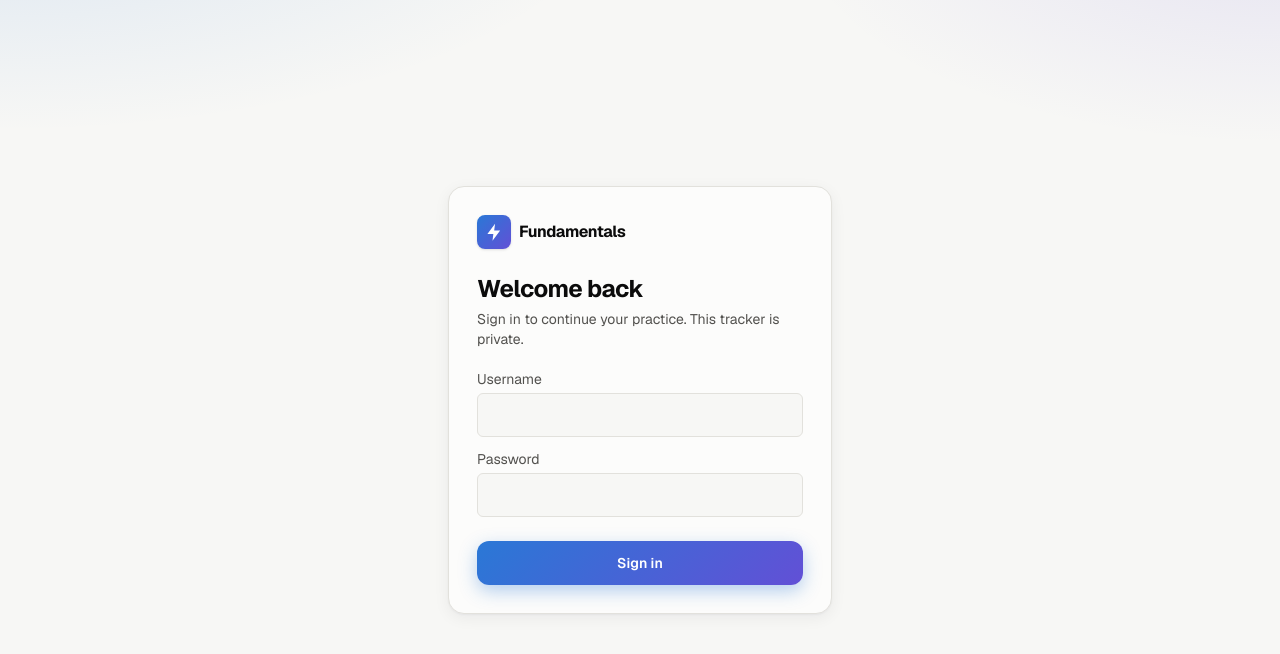
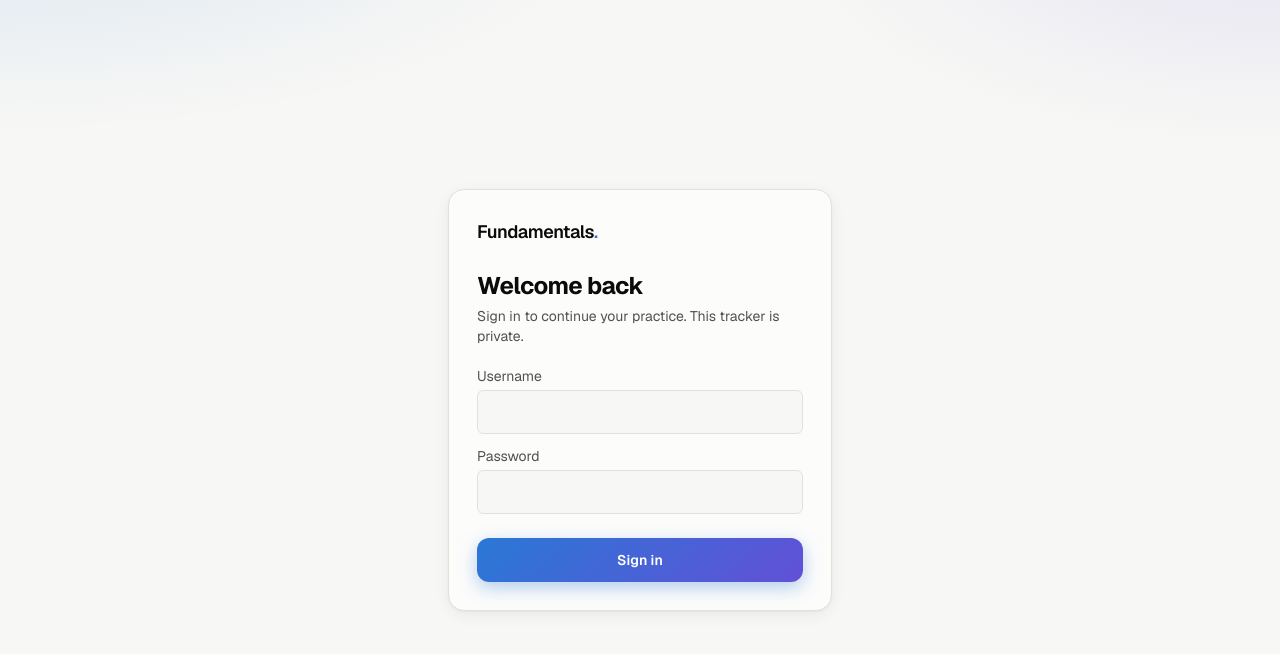
Before and after one commit to bhargavaramkv/fundamentals-tracker, a Next.js app: page /settings in a window 1280 px wide. Shown: the top 654 px of the page. Built offline with nearby package versions, Linux system fonts and the light colour scheme.

Commit message:
style: restore the plain "Fundamentals." wordmark
Co-Authored-By: Claude Opus 5.5 <noreply@anthropic.com>
Claude-Session: https://claude.ai/code/session_018WzAxEn71uyLA87bb2HzbQ

```diff
--- a/components/AuthGate.tsx
+++ b/components/AuthGate.tsx
@@ -156,7 +156,7 @@ function LoginScreen({ onSubmit }: { onSubmit: (username: string, password: stri
   return (
     <div className="flex flex-1 items-center justify-center px-[max(1rem,env(safe-area-inset-left))] pt-[calc(env(safe-area-inset-top)+2rem)] pb-[calc(env(safe-area-inset-bottom)+2rem)]">
       <form onSubmit={submit} className="card w-full max-w-sm p-7">
-        <BrandMark size={34} />
+        <BrandMark className="text-lg" />
         <h1 className="mt-6 text-2xl font-bold tracking-tight">Welcome back</h1>
         <p className="mt-1 text-sm text-ink-2">Sign in to continue your practice. This tracker is private.</p>
 
--- a/components/BrandMark.tsx
+++ b/components/BrandMark.tsx
@@ -1,17 +1,8 @@
-/** App logo: gradient tile with a spark, plus the wordmark. */
-export function BrandMark({ size = 28 }: { size?: number }) {
+/** App wordmark: plain text with an accent dot. */
+export function BrandMark({ className = "" }: { className?: string }) {
   return (
-    <span className="inline-flex items-center gap-2 font-bold tracking-tight">
-      <span
-        className="inline-flex items-center justify-center rounded-lg text-white shadow-sm"
-        style={{ width: size, height: size, backgroundImage: "linear-gradient(135deg, var(--accent), var(--accent-2))" }}
-        aria-hidden
-      >
-        <svg viewBox="0 0 24 24" width={size * 0.6} height={size * 0.6} fill="currentColor">
-          <path d="M13 2 4 14h7l-1 8 9-12h-7z" />
-        </svg>
-      </span>
-      Fundamentals
+    <span className={`font-semibold tracking-tight ${className}`}>
+      Fundamentals<span className="text-accent">.</span>
     </span>
   );
 }
```
